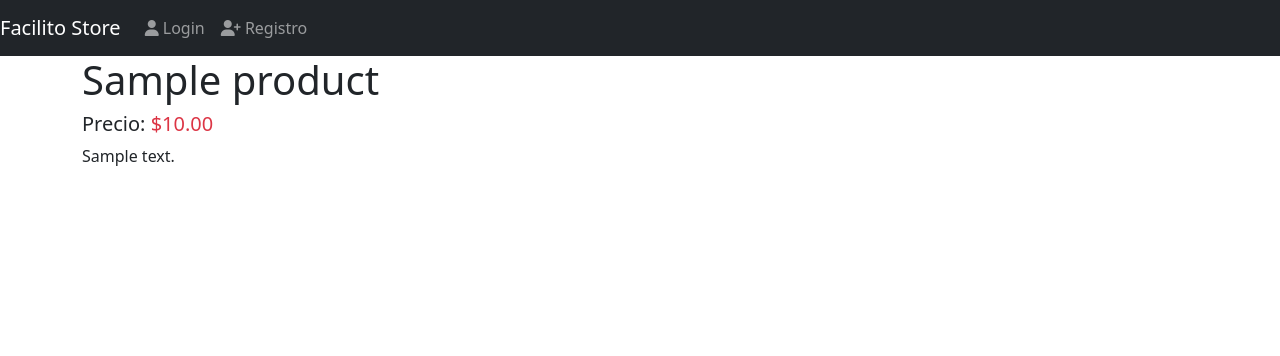
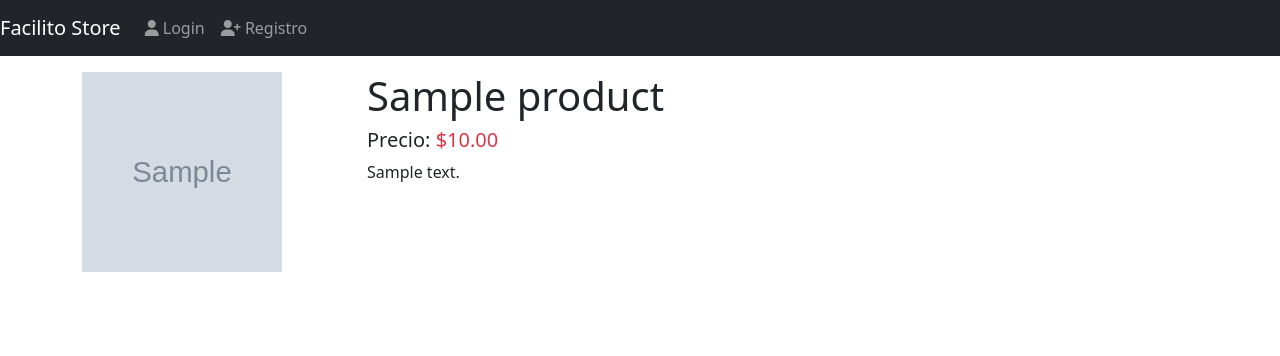
Before and after one commit to GuillermoGA/codigofacilito-web_apps_django, a Django app: a page that uses templates/base.html in a window 1280 px wide. Shown: the top 356 px of the page. Run offline with Django 3.2, Linux system fonts and the light colour scheme; tables that the repository leaves empty hold one stand-in row (values such as "Sample post"); grey boxes marked "Sample" are stand-in pictures; some libraries are stand-ins or nearby versions.

Commit message:
add images to our products

```diff
--- a/facilito_store/settings.py
+++ b/facilito_store/settings.py
@@ -123,3 +123,6 @@ STATIC_URL = '/static/'
 STATICFILES_DIRS = (
     os.path.join(BASE_DIR, 'static'),
 )
+
+MEDIA_URL = '/media/'
+MEDIA_ROOT= os.path.join(BASE_DIR, 'media')
--- a/facilito_store/urls.py
+++ b/facilito_store/urls.py
@@ -4,6 +4,8 @@ from django.urls import include
 
 from . import views
 from products.views import ProductListView
+from django.conf.urls.static import static
+from django.conf import settings
 
 urlpatterns = [
     path('', ProductListView.as_view(), name='index'),
@@ -13,3 +15,7 @@ urlpatterns = [
     path('admin/', admin.site.urls),
     path('productos/', include('products.urls')),
 ]
+
+
+if settings.DEBUG:
+    urlpatterns += static(settings.MEDIA_URL, document_root=settings.MEDIA_ROOT)
--- a/products/admin.py
+++ b/products/admin.py
@@ -5,7 +5,7 @@ from .models import Product
 
 
 class ProductAdmin(admin.ModelAdmin):
-    fields = ('title', 'description', 'price')
+    fields = ('title', 'description', 'price', 'image')
     list_display = ('__str__', 'slug', 'created_at')
 
 
--- a/products/models.py
+++ b/products/models.py
@@ -12,6 +12,7 @@ class Product(models.Model):
     price = models.DecimalField(
         max_digits=8, decimal_places=2, default=0.0)  # 123456.78
     slug = models.SlugField(null=False, blank=False, unique=True)
+    image = models.ImageField(upload_to='products/', null=False, blank=False)
     created_at = models.DateTimeField(auto_now_add=True)
 
     # def save(self, *args, **kwargs):
--- a/products/templates/products/product.html
+++ b/products/templates/products/product.html
@@ -1,6 +1,11 @@
 {% extends 'base.html' %}
 
 {% block content %}
+<div class="col-3">
+    {% if product.image %}
+        <img src="{{ product.image.url }}" alt="Imagen del producto", width="200", height="200">
+    {% endif %}
+</div>
 <div class="col">
     <div class="h1">{{ product.title}}</div>
     <div class="h5 font-weight-bold">
--- a/templates/base.html
+++ b/templates/base.html
@@ -15,7 +15,7 @@
     <div class="container">
         {% include 'messages.html' %}
 
-        <div class="row">
+        <div class="row mt-3">
 
         {% block content %}
         {% endblock%}
```
Also changed, not shown: products/migrations/0003_product_image.py (added).
